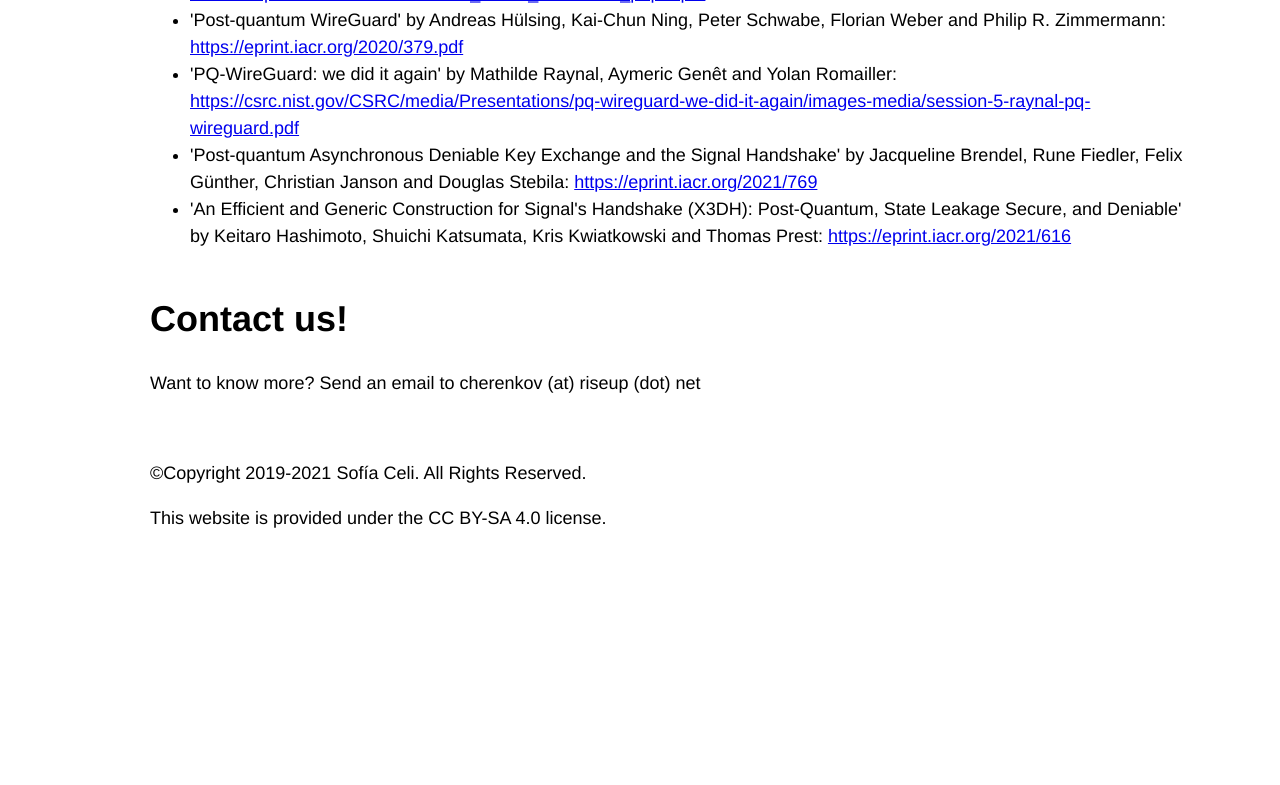
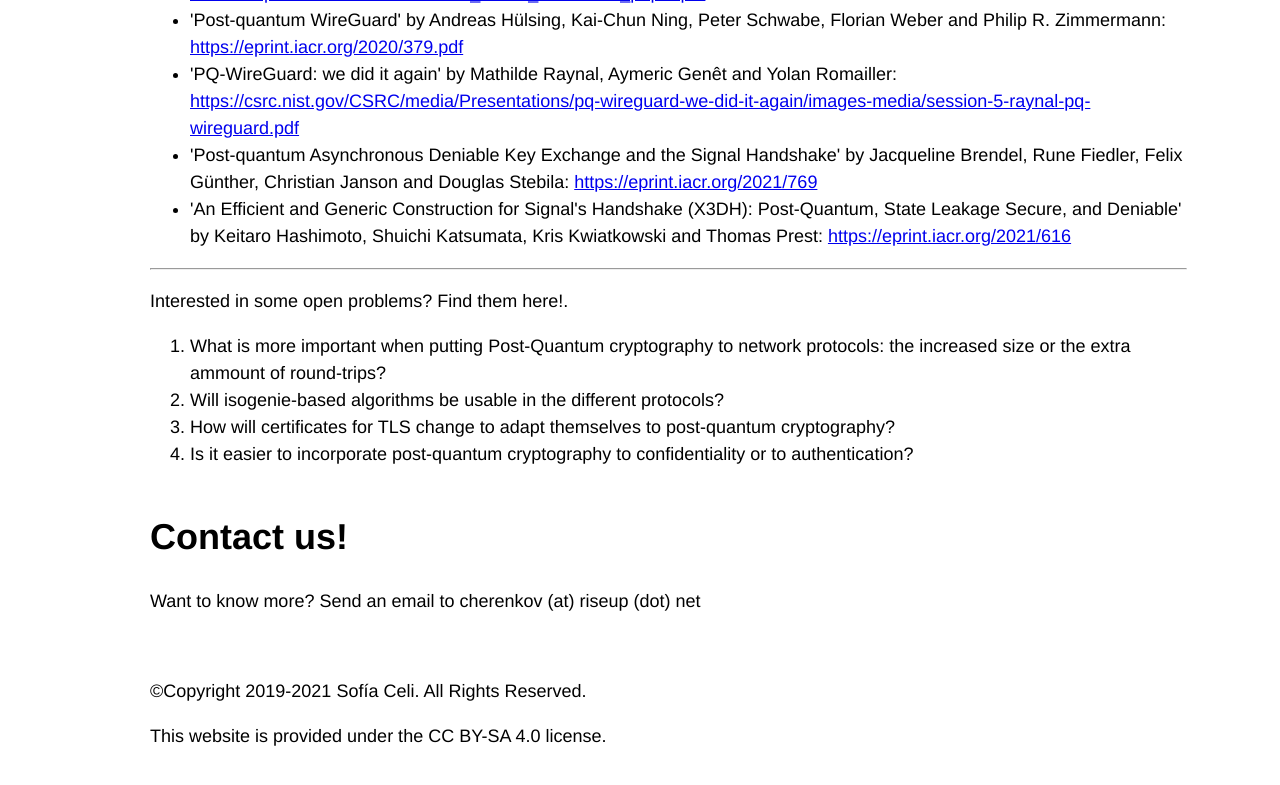
Before and after one commit to claucece/PQNet-Workshop, a Jekyll site: the page built from resources.html, in a window 1280 px wide and 900 px high, scrolled down 1749 px. Shown: the top 785 px of the window. Built offline with Jekyll 4.4.1, drawn with Linux system fonts in a browser that asks for light colours; before the commit the page ends 2431 px from its top, so only the background shows below that; some of the changed text lies outside the part shown.

Commit message:
Some questions added

```diff
--- a/resources.html
+++ b/resources.html
@@ -10,7 +10,7 @@ layout: default
 			<hr>
       <div>
         <p>
-				On this section, you will find any extra resouces for the workshop, listed by talk.
+				In this section, you will find any extra resouces for the workshop, listed by talk.
         </p>
 				<p>For <strong>'Introduction to the networking protocols: the case of TLS'</strong>:</p>
 				<ul>
@@ -51,5 +51,15 @@ layout: default
 				  <li>'Post-quantum Asynchronous Deniable Key Exchange and the Signal Handshake' by Jacqueline Brendel, Rune Fiedler, Felix Günther, Christian Janson and Douglas Stebila: <a href="https://eprint.iacr.org/2021/769">https://eprint.iacr.org/2021/769</a></li>
 				  <li>'An Efficient and Generic Construction for Signal's Handshake (X3DH): Post-Quantum, State Leakage Secure, and Deniable' by Keitaro Hashimoto, Shuichi Katsumata, Kris Kwiatkowski and Thomas Prest: <a href="https://eprint.iacr.org/2021/616">https://eprint.iacr.org/2021/616</a></li>
 				</ul>
+				<hr>
+        <p>
+				Interested in some open problems? Find them here!.
+        </p>
+				<ol>
+				  <li>What is more important when putting Post-Quantum cryptography to network protocols: the increased size or the extra ammount of round-trips?</li>
+				  <li>Will isogenie-based algorithms be usable in the different protocols?</li>
+				  <li>How will certificates for TLS change to adapt themselves to post-quantum cryptography?</li>
+				  <li>Is it easier to incorporate post-quantum cryptography to confidentiality or to authentication?</li>
+				</ol>
   		</div>
 		</div>
```
